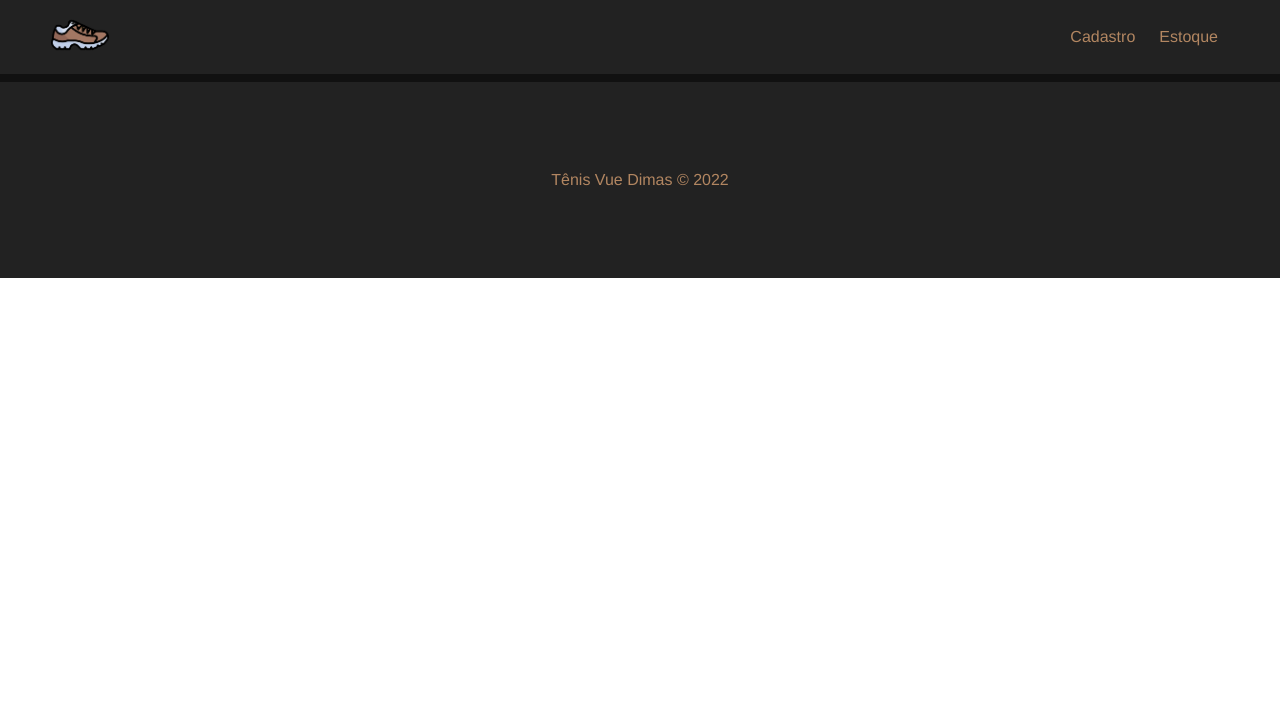
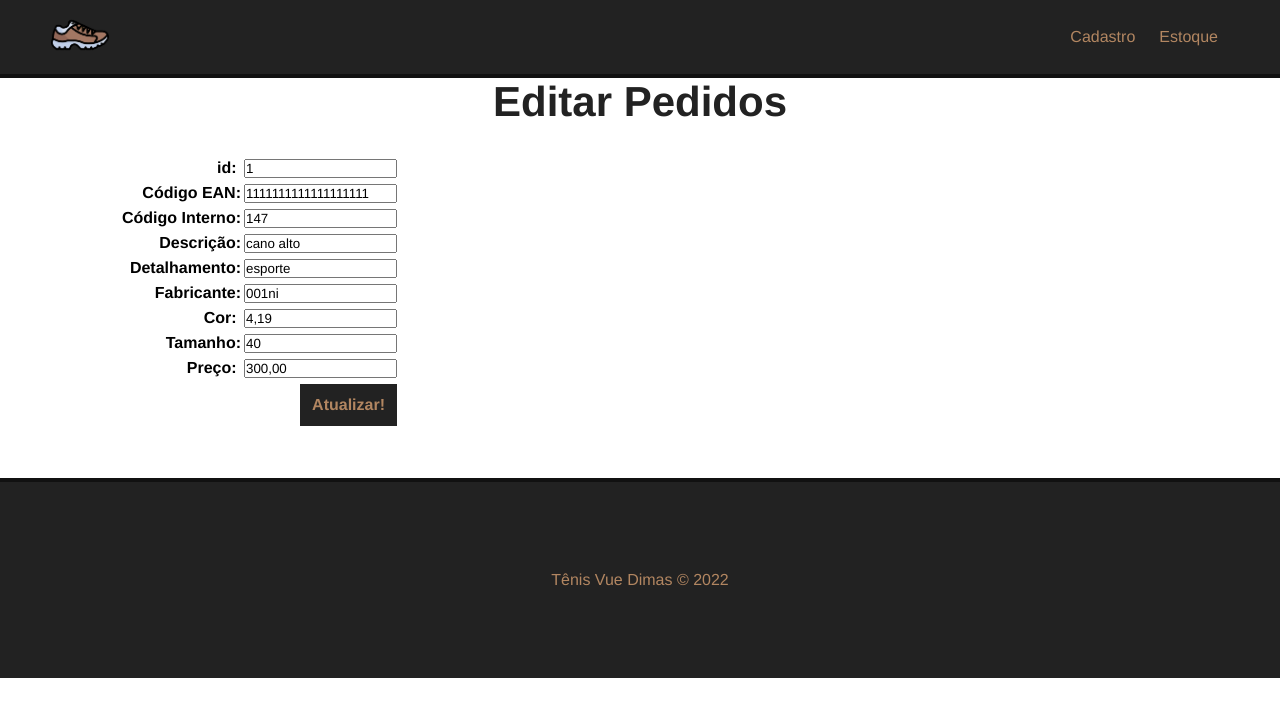
Before and after one commit to dimascapelari/tenis-vue-dimas, a Vue app: page /pedido/1 in a window 1280 px wide. Shown: the top 716 px of the page. Built offline with nearby package versions, Linux system fonts and the light colour scheme; data requests are answered from the project's data file.

Commit message:
atualizações

```diff
--- a/db/db.json
+++ b/db/db.json
@@ -74,25 +74,25 @@
   },
   "pedidos": [
     {
-      "ean": "2222222222222",
-      "descricao": "cano baixo",
+      "ean": "1111111111111111111",
+      "descricao": "cano alto",
       "detalhamento": "esporte",
-      "preco": "350,00",
+      "preco": "300,00",
       "fabricante": "001ni",
-      "cor": "8,44",
+      "cor": "4,19",
       "tamanho": "40",
-      "codigointerno": "33",
+      "codigointerno": "147",
       "id": 1
     },
     {
-      "ean": "33333333333333",
+      "ean": "2222222222222",
       "descricao": "cano baixo",
-      "detalhamento": "solado de borracha",
-      "preco": "450,00",
+      "detalhamento": "sola de borracha",
+      "preco": "200,00",
       "fabricante": "002ad",
-      "cor": "4,14",
+      "cor": "8,44",
       "tamanho": "38",
-      "codigointerno": "23213213",
+      "codigointerno": "33",
       "id": 2
     }
   ]
--- a/src/components/Dashboard.vue
+++ b/src/components/Dashboard.vue
@@ -15,6 +15,12 @@
         <div><strong>Preço:</strong> {{ pedido.preco }}</div>
 
         <div>
+          <router-link
+            class="delete-btn"
+            :to="{ name: 'editar-pedido', params: { id: pedido.id } }"
+            >Update</router-link
+          >
+
           <button class="delete-btn" @click="deletePedido(pedido.id)">
             Deletar
           </button>
--- a/src/router/index.js
+++ b/src/router/index.js
@@ -11,6 +11,11 @@ const routes = [
     path: '/pedidos',
     name: 'Pedidos',
     component: () => import(/* webpackChunkName: "pedidos" */ '../views/Pedidos.vue')
+  },
+  {
+    path: '/pedido/:id',
+    name: 'editar-pedido',
+    component: () => import(/* webpackChunkName: "pedidos" */ '../views/EditarPedidos.vue')
   }
 ]
 
--- /dev/null
+++ b/src/views/EditarPedidos.vue
@@ -0,0 +1,146 @@
+<template>
+  <div class="container">
+    <h1>Editar Pedidos</h1>
+    <form id="pedido-form" @submit="createPedido">
+      <div class="input-container">
+        <p><strong>id:</strong> <input type="text" v-model="pedido.id" /></p>
+        <p>
+          <strong>Código EAN:</strong>
+          <input type="text" v-model="pedido.ean" />
+        </p>
+        <p>
+          <strong>Código Interno:</strong>
+          <input type="text" v-model="pedido.codigointerno" />
+        </p>
+        <p>
+          <strong>Descrição:</strong>
+          <input type="text" v-model="pedido.descricao" />
+        </p>
+        <p>
+          <strong>Detalhamento:</strong>
+          <input type="text" v-model="pedido.detalhamento" />
+        </p>
+        <p>
+          <strong>Fabricante:</strong>
+          <input type="text" v-model="pedido.fabricante" />
+        </p>
+        <p><strong>Cor:</strong> <input type="text" v-model="pedido.cor" /></p>
+        <p>
+          <strong>Tamanho:</strong>
+          <input type="text" v-model="pedido.tamanho" />
+        </p>
+        <p>
+          <strong>Preço:</strong> <input type="text" v-model="pedido.preco" />
+        </p>
+      </div>
+      <div class="input-container">
+        <input type="submit" class="submit-btn" value="Atualizar!" />
+      </div>
+    </form>
+  </div>
+</template>
+
+<script>
+export default {
+  name: "ViewsEditarPedidos",
+  data() {
+    return {
+      pedido: {
+        id: "",
+        ean: "",
+        codigointerno: "",
+        descricao: "",
+        detalhamento: "",
+        fabricante: "",
+        cor: "",
+        tamanho: "",
+        preco: "",
+      },
+    };
+  },
+
+  mounted() {
+    console.log(typeof this.$route.params.id);
+    this.getPedidos();
+  },
+  methods: {
+    async getPedidos() {
+      const req = await fetch("http://localhost:3000/pedidos");
+      const data = await req.json();
+      this.pedido = data.find(
+        (pedido) => pedido.id === parseInt(this.$route.params.id)
+      );
+      // console.log(this.pedido);
+      // console.log(data);
+    },
+    /*
+    // Envia dados para a API
+    async createPedido(e) {
+      e.preventDefault();
+
+      // console.log("Criou o pedido");
+
+      const data = {
+        ean: this.ean,
+        descricao: this.descricao,
+        detalhamento: this.detalhamento,
+        preco: this.preco,
+        fabricante: this.fabricante,
+        cor: this.cor,
+        tamanho: this.tamanho,
+        codigointerno: this.codigointerno,
+      };
+
+      const dataJson = JSON.stringify(data);
+
+      const req = await fetch("http://localhost:3000/pedidos", {
+        method: "POST",
+        headers: { "Content-Type": "application/json" },
+        body: dataJson,
+      });
+
+      const res = await req.json();
+      // colocar uma msg de sistema
+      this.msg = `Pedido Nº ${res.id} realizado com sucesso`;
+      console.log(this.msg);
+
+      // limpar msg
+      setTimeout(() => (this.msg = ""), 3000);
+    },*/
+  },
+};
+</script>
+
+<style scoped>
+.container {
+  height: 400px;
+}
+
+.input-container {
+  display: flex;
+  flex-direction: column;
+  max-width: 400px;
+  align-items: flex-end;
+}
+
+.input-container input {
+  margin: 3px;
+}
+
+.submit-btn {
+  background-color: #222;
+  color: rgb(178, 134, 97);
+  font-weight: bold;
+  border: 2px solid #222;
+  padding: 10px;
+  font-size: 16px;
+  margin: 0 auto;
+  cursor: pointer;
+  transition: 0.5s;
+}
+
+.submit-btn:hover {
+  background-color: transparent;
+  color: #222;
+}
+</style>
```
